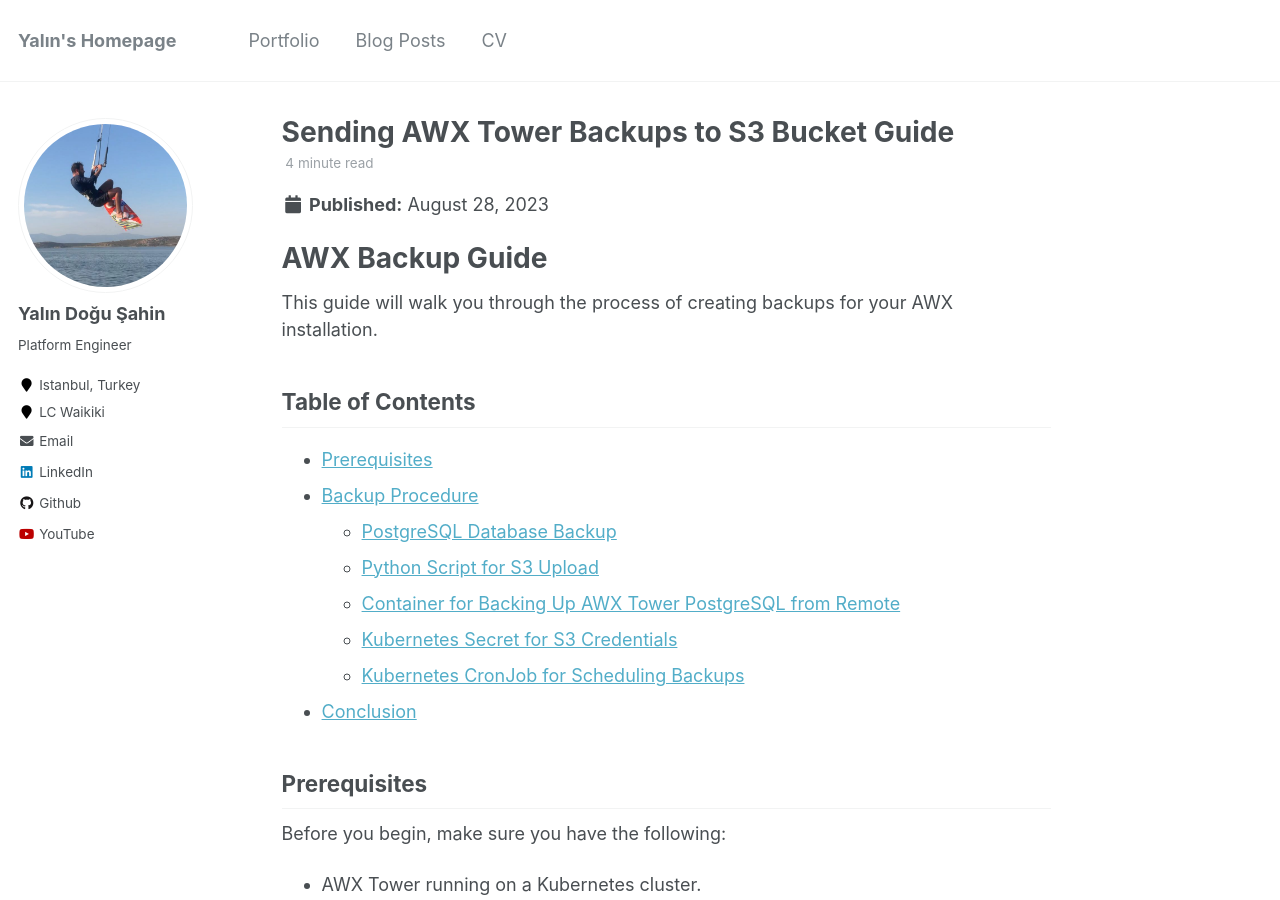
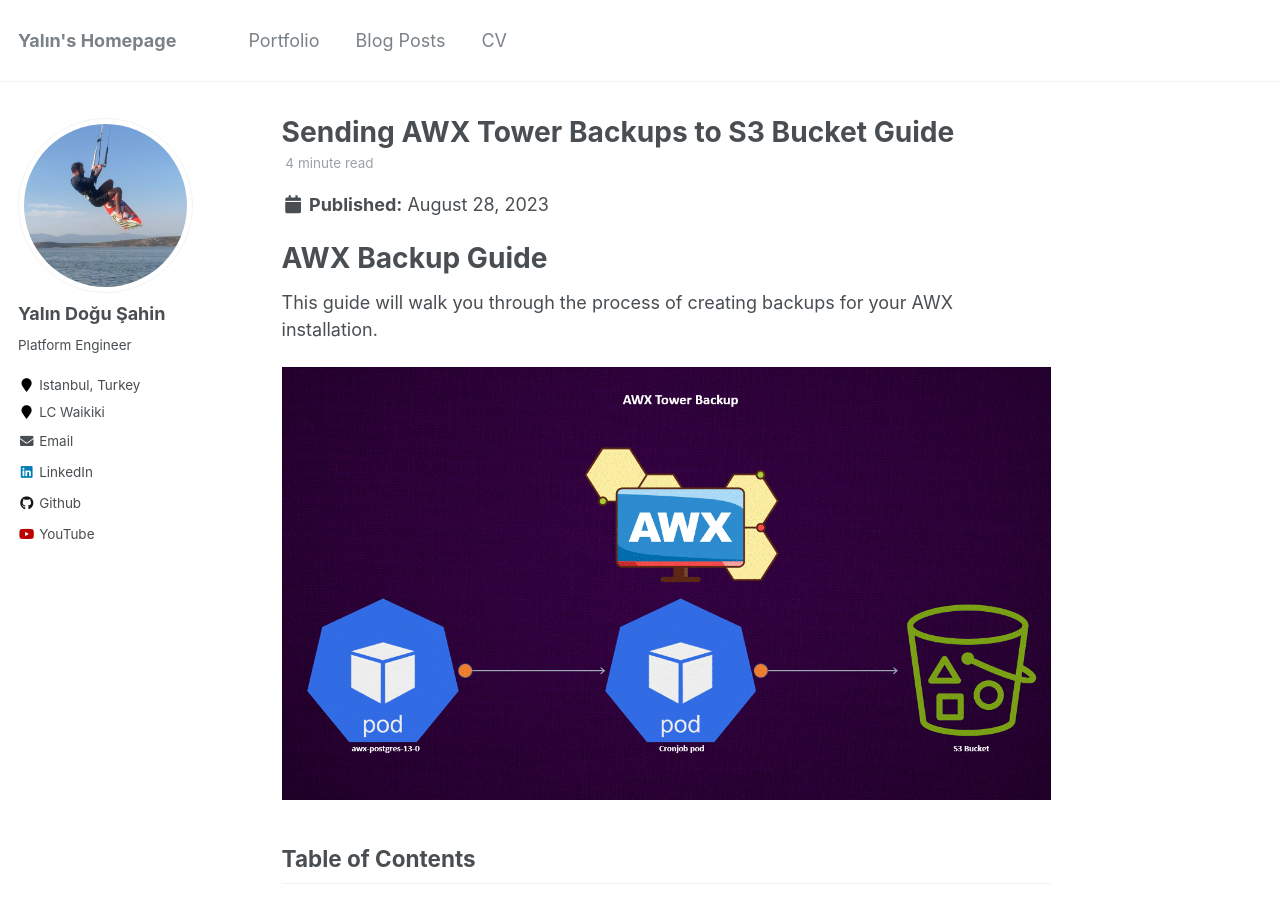
Before and after one commit to yalindogusahin/yalindogusahin.github.io, a Jekyll site: the page built from _posts/2023-09-26-blog-post-6.md, in a window 1280 px wide and 900 px high. Built offline with Jekyll 4.4.1, drawn with Linux system fonts in a browser that asks for light colours.

Commit message:
Update 2023-09-26-blog-post-6.md

```diff
--- a/_posts/2023-09-26-blog-post-6.md
+++ b/_posts/2023-09-26-blog-post-6.md
@@ -10,6 +10,9 @@ permalink: /posts/sending-awx-tower-backups-to-s3-bucket/
 # AWX Backup Guide
 
 This guide will walk you through the process of creating backups for your AWX installation.
+
+![imageteam](/images/awxback.gif)
+
 
 ## Table of Contents
 
```
